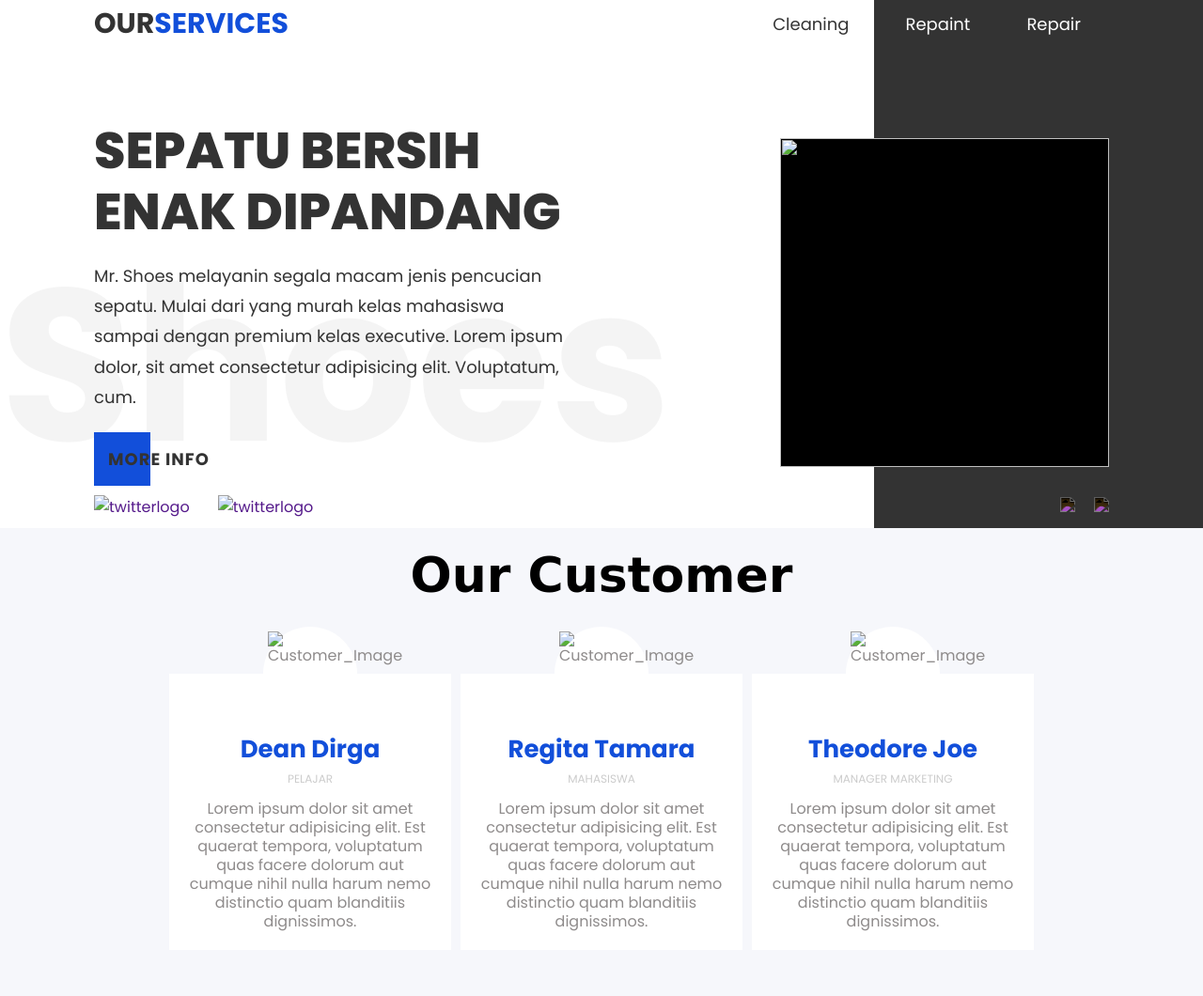
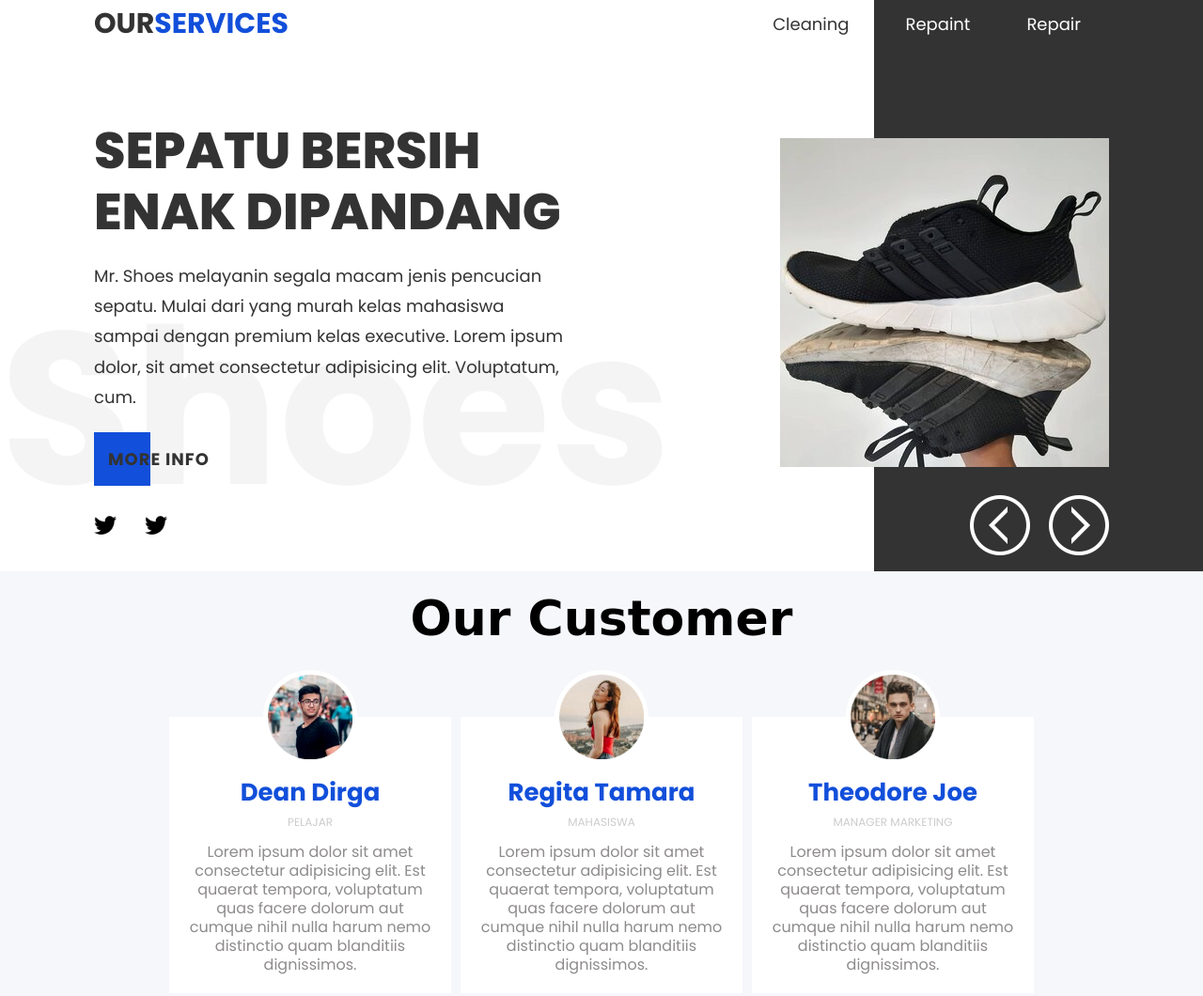
Before and after one commit to ifamussoifahafrizka/github.io, a plain HTML site: page index.html in a window 1280 px wide. Shown: the part 1371-2431 px from the top of the page at 94% size. Drawn offline with Linux system fonts and the light colour scheme.

Commit message:
Update index.html

```diff
--- a/index.html
+++ b/index.html
@@ -16,7 +16,7 @@
       <a href="" class="lg">Mr. Shoes</a>
       <div class="toggle"></div>
     </header>
-    <img src="{{'/assets/sepatu.jpg'}}" alt="" />
+    <img src="assets/sepatu.jpg" alt="" />
     <div class="content">
       <h2>Clean your dirty shoes</h2>
       <p>
@@ -87,26 +87,26 @@
         </div>
       </div>
       <div class="bannerimg" id="slideshow">
-        <img src="{{'/assets/sepatu1.jpg'}}" class="active" />
-        <img src="{{'/assets/sepatu2.jpg'}}" />
-        <img src="{{'/assets/sepatu3.jpg'}}" />
+        <img src="assets/sepatu1.jpg" class="active" />
+        <img src="assets/sepatu2.jpg" />
+        <img src="assets/sepatu3.jpg" />
       </div>
     </div>
     <div class="icons">
       <ul class="sci">
         <li>
-          <a href=""><img src="{{'/assets/twitter.png'}}" alt="twitterlogo" /></a>
+          <a href=""><img src="assets/twitter.png" alt="twitterlogo" /></a>
         </li>
         <li>
-          <a href=""><img src="{{'/assets/twitter.png'}}" alt="twitterlogo" /></a>
+          <a href=""><img src="assets/twitter.png" alt="twitterlogo" /></a>
         </li>
       </ul>
       <ul class="controls">
         <li>
-          <a><img src="{{'/assets/left.png'}}" onclick="prevSlide();prevSlideText()" /></a>
+          <a><img src="assets/left.png" onclick="prevSlide();prevSlideText()" /></a>
         </li>
         <li>
-          <a><img src="{{'/assets/right.png'}}" onclick="nextSlide();nextSlideText()" /></a>
+          <a><img src="assets/right.png" onclick="nextSlide();nextSlideText()" /></a>
         </li>
       </ul>
     </div>
@@ -117,7 +117,7 @@
     <div class="mycust">
       <div class="customer">
         <div class="custImg">
-          <img src="{{'/assets/dean.png'}}" alt="Customer_Image" />
+          <img src="assets/dean.png" alt="Customer_Image" />
         </div>
         <h3>Dean Dirga</h3>
         <p class="role">Pelajar</p>
@@ -129,7 +129,7 @@
       </div>
       <div class="customer">
         <div class="custImg">
-          <img src="{{'/assets/regita.png'}}" alt="Customer_Image" />
+          <img src="assets/regita.png" alt="Customer_Image" />
         </div>
         <h3>Regita Tamara</h3>
         <p class="role">Mahasiswa</p>
@@ -141,7 +141,7 @@
       </div>
       <div class="customer">
         <div class="custImg">
-          <img src="{{'/assets/theo.png'}}" alt="Customer_Image" />
+          <img src="assets/theo.png" alt="Customer_Image" />
         </div>
         <h3>Theodore Joe</h3>
         <p class="role">Manager Marketing</p>
```
